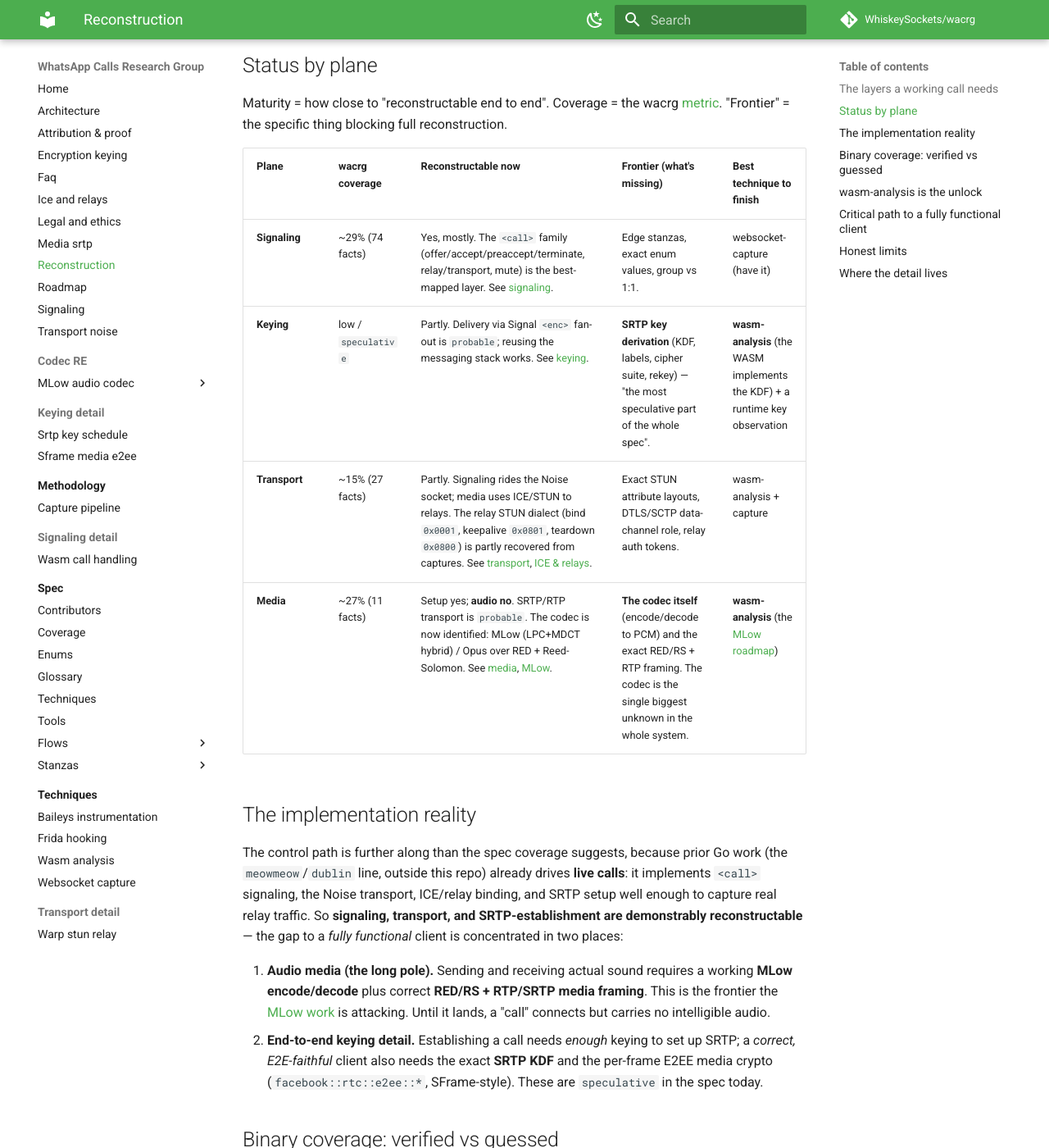
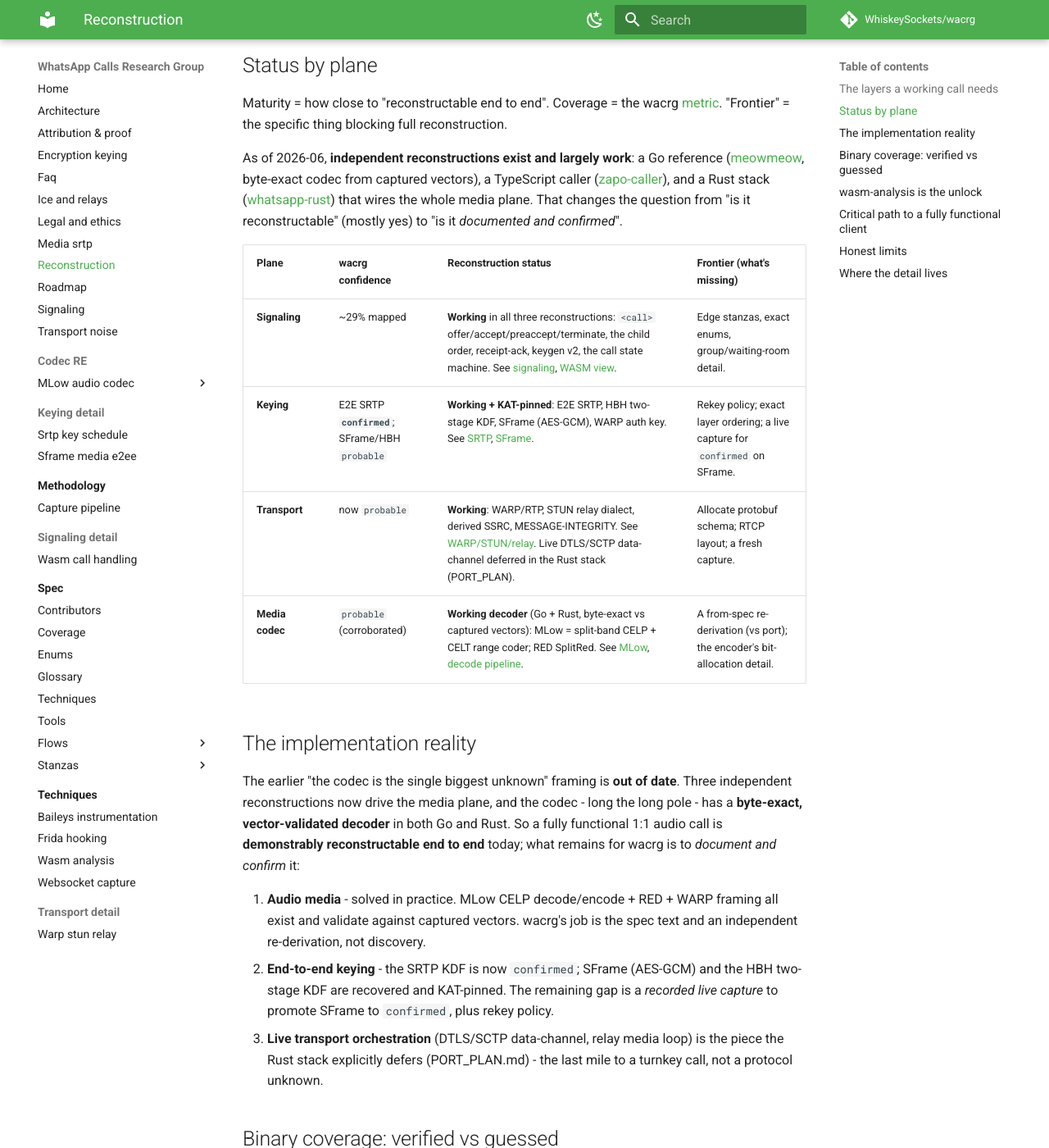
Before and after one commit to WhiskeySockets/wacrg, an MkDocs documentation site: the page built from docs/reconstruction.md, in a window 1280 px wide and 1400 px high, scrolled down 1469 px. Shown: the whole window at 82% size. Built offline with MkDocs 1.6.1 and Material for MkDocs 9.7.7, drawn with Linux system fonts in a browser that asks for light colours; comment, search, counter and statistics services are not loaded.

Commit message:
docs(reconstruction): update status — working reconstructions exist
The arrival of three independent reconstructions (meowmeow Go, zapo-caller TS,
whatsapp-rust Rust) changes the reconstruction picture from 'is it possible' to
'is it documented+confirmed'. Rewrite the status-by-plane table and the
implementation-reality section: signaling/keying/transport/codec all have working
code; the MLow CELP decoder is byte-exact vs captured vectors (no longer 'the
single biggest unknown'); E2E SRTP is confirmed. The remaining gaps are a recorded
capture (for SFrame confirmed), rekey policy, and live DTLS/SCTP transport
orchestration (deferred in the Rust stack). npm run build passes.

```diff
--- a/docs/reconstruction.md
+++ b/docs/reconstruction.md
@@ -48,30 +48,37 @@ Maturity = how close to "reconstructable end to end". Coverage = the wacrg
 [metric](spec/coverage.md). "Frontier" = the specific thing blocking full
 reconstruction.
 
-| Plane | wacrg coverage | Reconstructable now | Frontier (what's missing) | Best technique to finish |
-| --- | --- | --- | --- | --- |
-| **Signaling** | ~29% (74 facts) | Yes, mostly. The `<call>` family (offer/accept/preaccept/terminate, relay/transport, mute) is the best-mapped layer. See [signaling](signaling.md). | Edge stanzas, exact enum values, group vs 1:1. | websocket-capture (have it) |
-| **Keying** | low / `speculative` | Partly. Delivery via Signal `<enc>` fan-out is `probable`; reusing the messaging stack works. See [keying](encryption-keying.md). | **SRTP key derivation** (KDF, labels, cipher suite, rekey) — "the most speculative part of the whole spec". | **wasm-analysis** (the WASM implements the KDF) + a runtime key observation |
-| **Transport** | ~15% (27 facts) | Partly. Signaling rides the Noise socket; media uses ICE/STUN to relays. The relay STUN dialect (bind `0x0001`, keepalive `0x0801`, teardown `0x0800`) is partly recovered from captures. See [transport](transport-noise.md), [ICE & relays](ice-and-relays.md). | Exact STUN attribute layouts, DTLS/SCTP data-channel role, relay auth tokens. | wasm-analysis + capture |
-| **Media** | ~27% (11 facts) | Setup yes; **audio no**. SRTP/RTP transport is `probable`. The codec is now identified: MLow (LPC+MDCT hybrid) / Opus over RED + Reed-Solomon. See [media](media-srtp.md), [MLow](codec/mlow/index.md). | **The codec itself** (encode/decode to PCM) and the exact RED/RS + RTP framing. The codec is the single biggest unknown in the whole system. | **wasm-analysis** (the [MLow roadmap](codec/mlow/reconstruction-roadmap.md)) |
+As of 2026-06, **independent reconstructions exist and largely work**: a Go
+reference ([meowmeow](spec/tools.md), byte-exact codec from captured vectors), a
+TypeScript caller ([zapo-caller](spec/tools.md)), and a Rust stack
+([whatsapp-rust](spec/tools.md)) that wires the whole media plane. That changes
+the question from "is it reconstructable" (mostly yes) to "is it *documented and
+confirmed*".
+
+| Plane | wacrg confidence | Reconstruction status | Frontier (what's missing) |
+| --- | --- | --- | --- |
+| **Signaling** | ~29% mapped | **Working** in all three reconstructions: `<call>` offer/accept/preaccept/terminate, the child order, receipt-ack, keygen v2, the call state machine. See [signaling](signaling.md), [WASM view](signaling/wasm-call-handling.md). | Edge stanzas, exact enums, group/waiting-room detail. |
+| **Keying** | E2E SRTP **`confirmed`**; SFrame/HBH `probable` | **Working + KAT-pinned**: E2E SRTP, HBH two-stage KDF, SFrame (AES-GCM), WARP auth key. See [SRTP](keying/srtp-key-schedule.md), [SFrame](keying/sframe-media-e2ee.md). | Rekey policy; exact layer ordering; a live capture for `confirmed` on SFrame. |
+| **Transport** | now `probable` | **Working**: WARP/RTP, STUN relay dialect, derived SSRC, MESSAGE-INTEGRITY. See [WARP/STUN/relay](transport/warp-stun-relay.md). Live DTLS/SCTP data-channel deferred in the Rust stack (PORT_PLAN). | Allocate protobuf schema; RTCP layout; a fresh capture. |
+| **Media codec** | `probable` (corroborated) | **Working decoder** (Go + Rust, byte-exact vs captured vectors): MLow = split-band CELP + CELT range coder; RED SplitRed. See [MLow](codec/mlow/index.md), [decode pipeline](codec/mlow/decode-pipeline.md). | A from-spec re-derivation (vs port); the encoder's bit-allocation detail. |
 
 ## The implementation reality
 
-The control path is further along than the spec coverage suggests, because prior
-Go work (the `meowmeow`/`dublin` line, outside this repo) already drives **live
-calls**: it implements `<call>` signaling, the Noise transport, ICE/relay binding,
-and SRTP setup well enough to capture real relay traffic. So **signaling,
-transport, and SRTP-establishment are demonstrably reconstructable** — the gap to
-a *fully functional* client is concentrated in two places:
+The earlier "the codec is the single biggest unknown" framing is **out of date**.
+Three independent reconstructions now drive the media plane, and the codec - long
+the long pole - has a **byte-exact, vector-validated decoder** in both Go and
+Rust. So a fully functional 1:1 audio call is **demonstrably reconstructable
+end to end** today; what remains for wacrg is to *document and confirm* it:
 
-1. **Audio media (the long pole).** Sending and receiving actual sound requires a
-   working **MLow encode/decode** plus correct **RED/RS + RTP/SRTP media framing**.
-   This is the frontier the [MLow work](codec/mlow/reconstruction-roadmap.md) is
-   attacking. Until it lands, a "call" connects but carries no intelligible audio.
-2. **End-to-end keying detail.** Establishing a call needs *enough* keying to set
-   up SRTP; a *correct, E2E-faithful* client also needs the exact **SRTP KDF** and
-   the per-frame E2EE media crypto (`facebook::rtc::e2ee::*`, SFrame-style). These
-   are `speculative` in the spec today.
+1. **Audio media** - solved in practice. MLow CELP decode/encode + RED + WARP
+   framing all exist and validate against captured vectors. wacrg's job is the
+   spec text and an independent re-derivation, not discovery.
+2. **End-to-end keying** - the SRTP KDF is now `confirmed`; SFrame (AES-GCM) and
+   the HBH two-stage KDF are recovered and KAT-pinned. The remaining gap is a
+   *recorded live capture* to promote SFrame to `confirmed`, plus rekey policy.
+3. **Live transport orchestration** (DTLS/SCTP data-channel, relay media loop) is
+   the piece the Rust stack explicitly defers (PORT_PLAN.md) - the last mile to a
+   turnkey call, not a protocol unknown.
 
 ## Binary coverage: verified vs guessed
 
```
